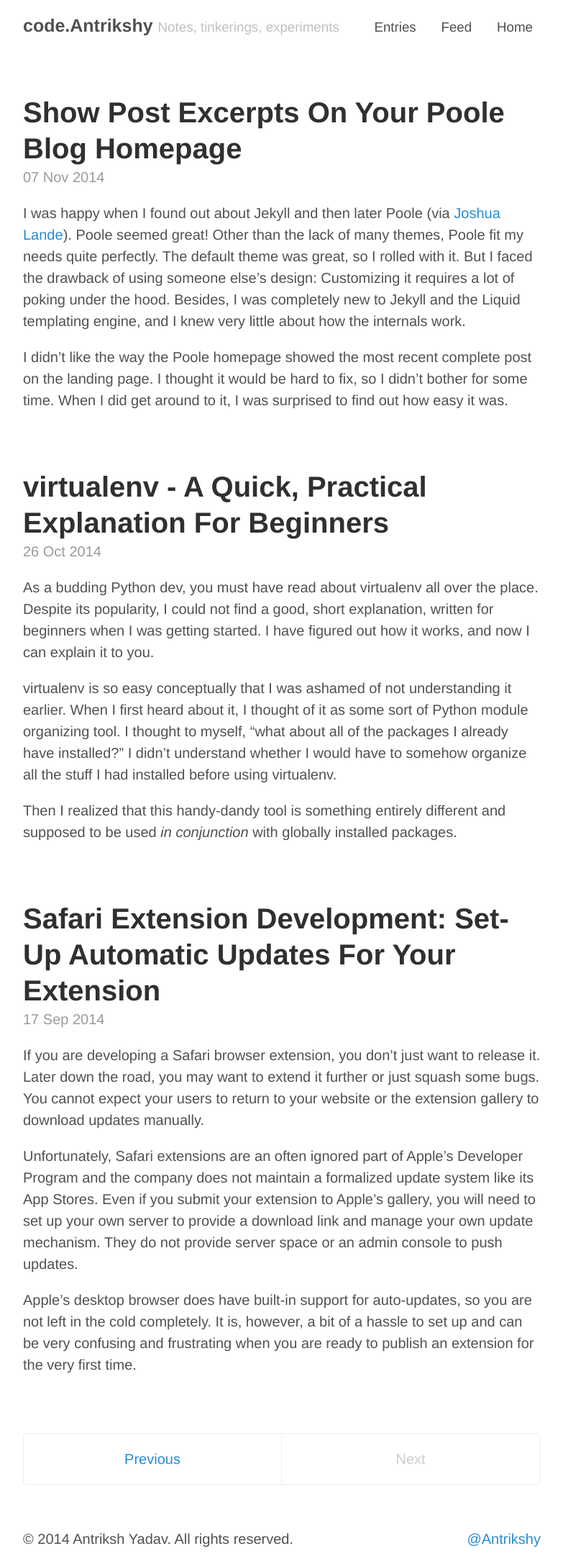
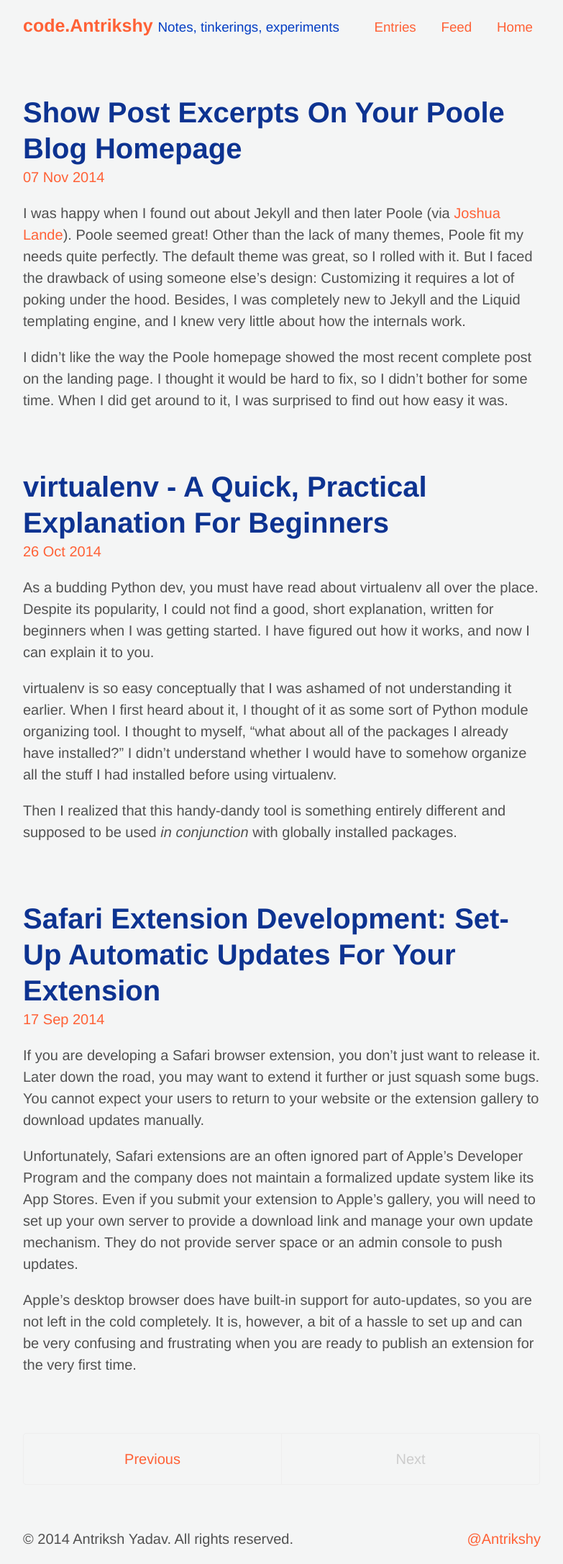
Before and after one commit to Antrikshy/antrikshy.github.io, a Jekyll site: the page built from index.html, in a window 1280 px wide. Shown: the whole page at 72% size, without its empty margins (248-1031 px from the left). Built offline with Jekyll 4.4.1, drawn with Linux system fonts in a browser that asks for light colours; Markdown is read by kramdown in place of the engine named in the settings; the list of posts is cut into pages by our own code.

Commit message:
Blue/orange trial

```diff
--- a/public/css/poole.css
+++ b/public/css/poole.css
@@ -60,14 +60,14 @@ html {
 
 body {
   color: #515151;
-  background-color: #fff;
+  background-color: #f4f5f5;
   -webkit-text-size-adjust: 100%;
       -ms-text-size-adjust: 100%;
 }
 
 /* No `:visited` state is required by default (browsers will use `a`) */
 a {
-  color: #268bd2;
+  color: #FF6136;
   text-decoration: none;
 }
 a strong {
@@ -311,12 +311,12 @@ tbody tr:nth-child(odd) th {
   color: #505050;
 }
 .masthead-title a {
-  color: #505050;
+  color: #FF6136;
 }
 .masthead-title small {
   font-size: 75%;
   font-weight: 400;
-  color: #c0c0c0;
+  color: #043EC4;
   letter-spacing: 0;
 }
 
@@ -337,7 +337,7 @@ tbody tr:nth-child(odd) th {
 .page-title,
 .post-title,
 .post-title a {
-  color: #303030;
+  color: #0D3391;
 }
 .page-title,
 .post-title {
@@ -349,7 +349,7 @@ tbody tr:nth-child(odd) th {
   display: block;
   margin-top: -.5rem;
   margin-bottom: 1rem;
-  color: #9a9a9a;
+  color: #FF6136;
 }
 
 /* Related posts */
```
